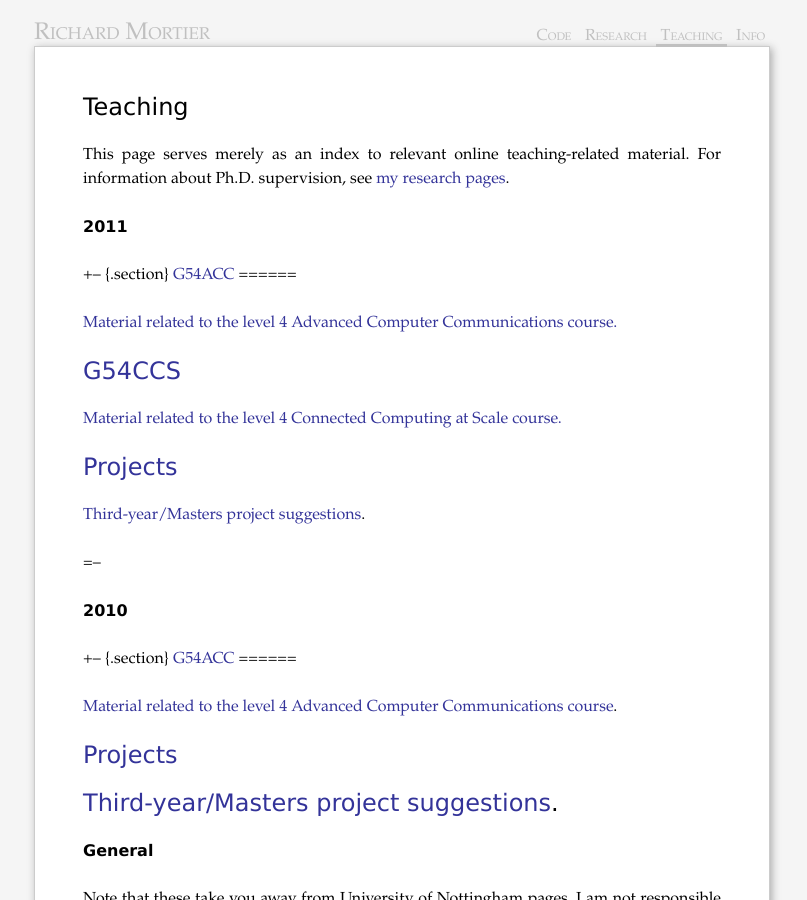
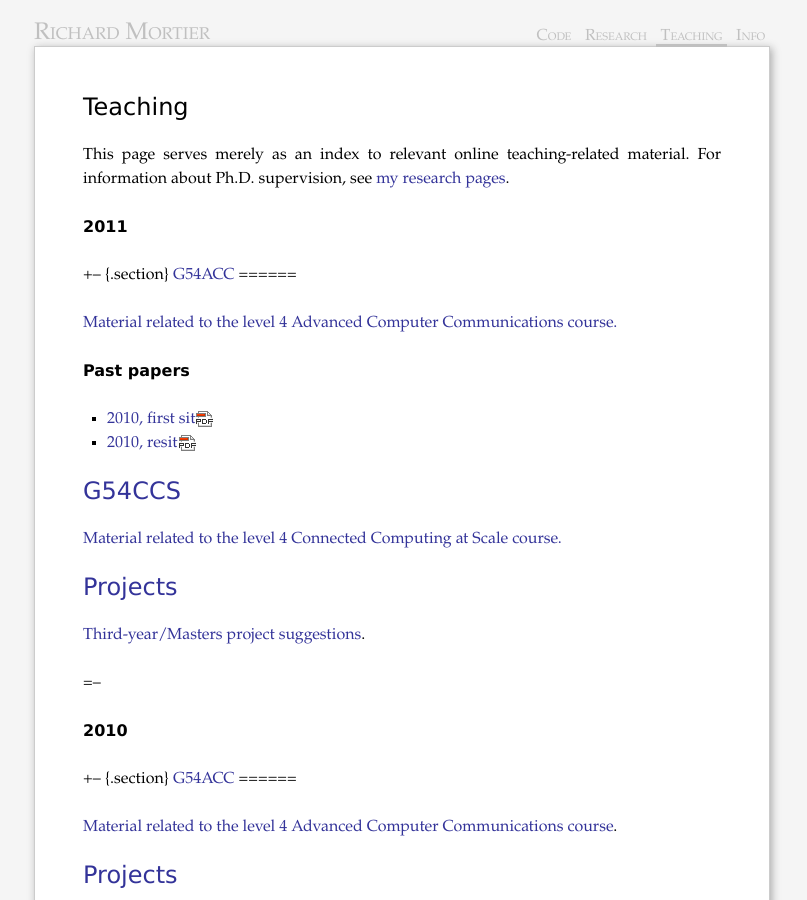
Before and after one commit to mor1/mort-www, a Jekyll site: the page built from teaching/index.md, in a window 1280 px wide and 900 px high. Shown: the whole window, without its empty margins (238-1045 px from the left). Built offline with Jekyll 4.4.1, drawn with Linux system fonts in a browser that asks for light colours; Markdown is read by kramdown in place of the engine named in the settings.

Commit message:
[g54acc] add past papers

```diff
--- a/teaching/index.md
+++ b/teaching/index.md
@@ -20,6 +20,12 @@ material. For information about Ph.D. supervision, see
 ======
 
 [Material related to the level 4 Advanced Computer Communications course.][2011-g54acc]
+
+Past papers
+-----------
+
++ [2010, first sit](g54acc/exams/2010-firstsit.pdf)
++ [2010, resit](g54acc/exams/2010-resit.pdf)
 
 [G54CCS][2011-g54ccs]
 ======
```
Also changed, not shown: 2 other files.
